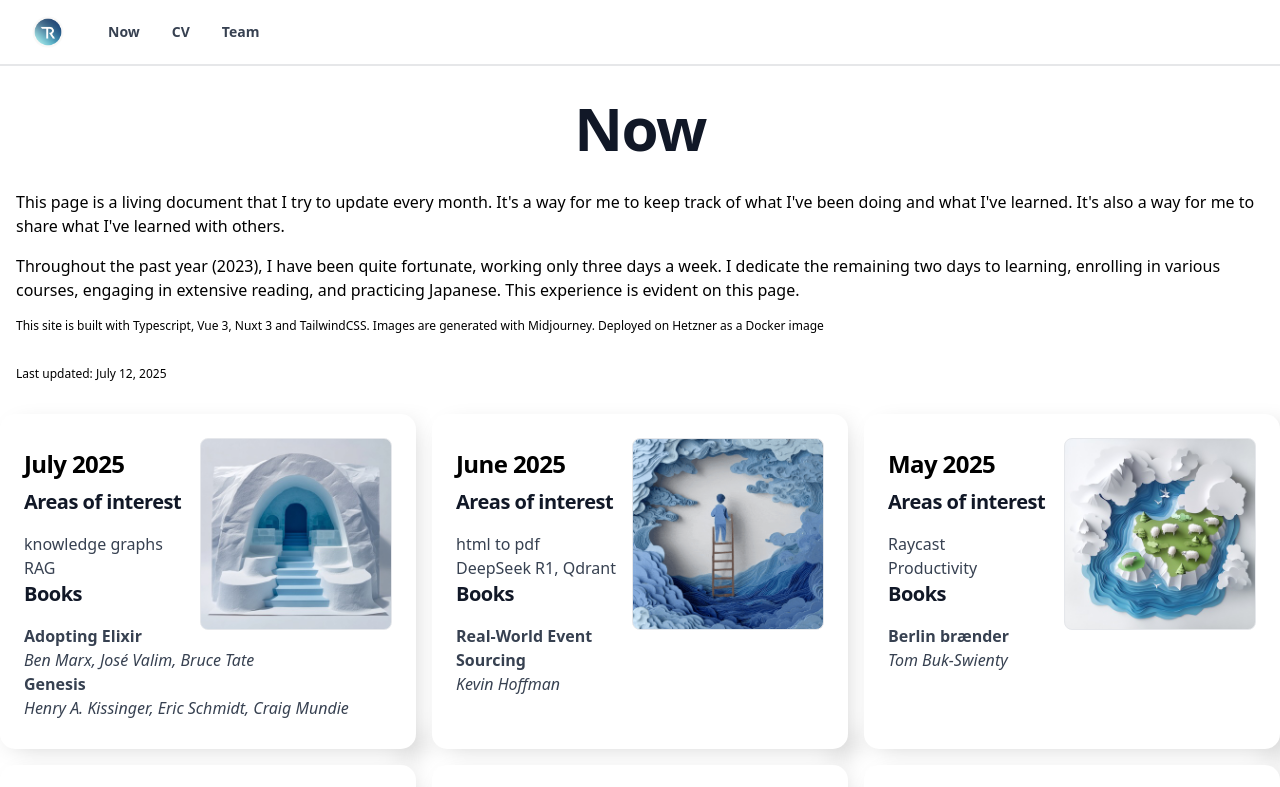
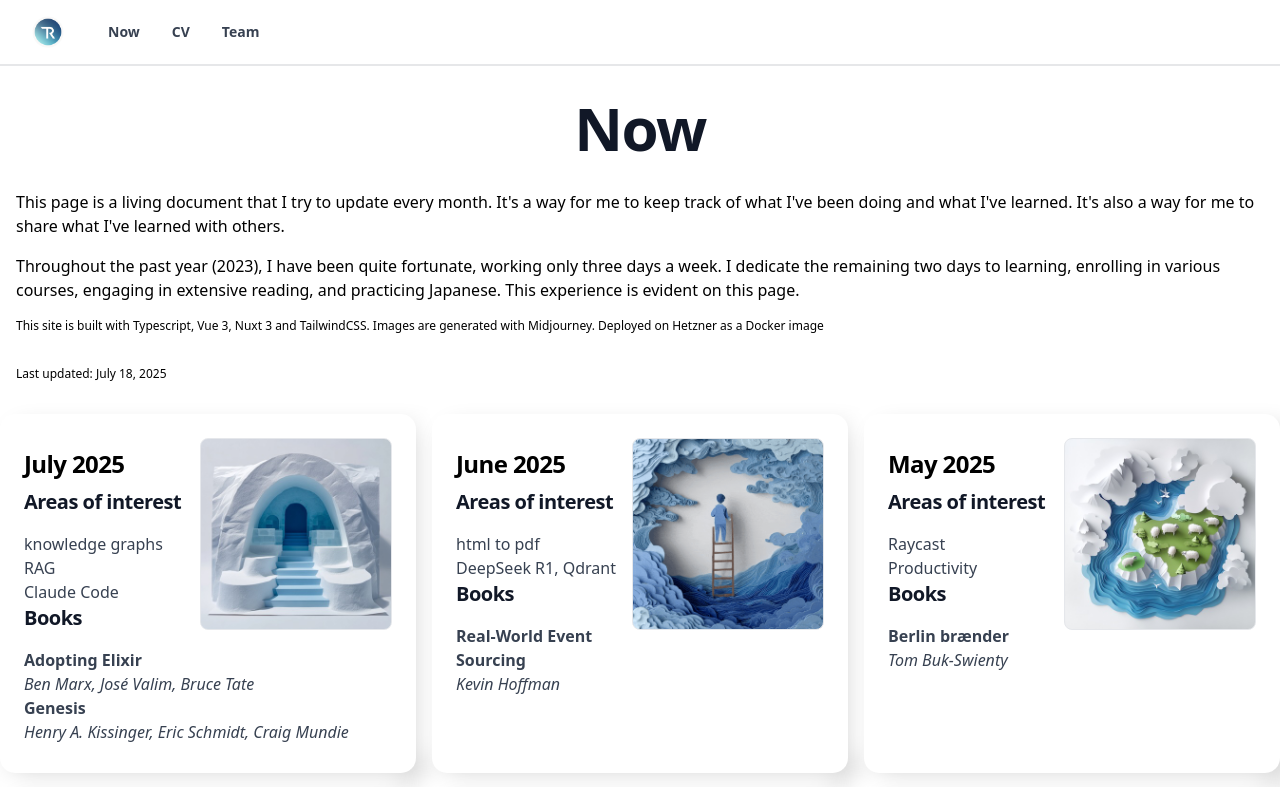
Before and after one commit to ringling/nuxt_ringling_info, a Nuxt app: page /now in a window 1280 px wide. Shown: the top 787 px of the page. Built offline with nearby package versions, Linux system fonts and the light colour scheme.

Commit message:
Claude Code interest added

```diff
--- a/pages/now.vue
+++ b/pages/now.vue
@@ -13,7 +13,7 @@
         generated with
         Midjourney. Deployed on Hetzner as a Docker image
       </div>
-      <div class="m-4 mb-8 text-xs">Last updated: July 12, 2025</div>
+      <div class="m-4 mb-8 text-xs">Last updated: July 18, 2025</div>
 
       <div class="grid grid-cols-1 md:grid-cols-2 xl:grid-cols-3 gap-4">
 
@@ -25,6 +25,7 @@
             <ul>
               <li>knowledge graphs</li>
               <li>RAG</li>
+              <li>Claude Code</li>
             </ul>
             <h3>Books</h3>
             <ul>
```
